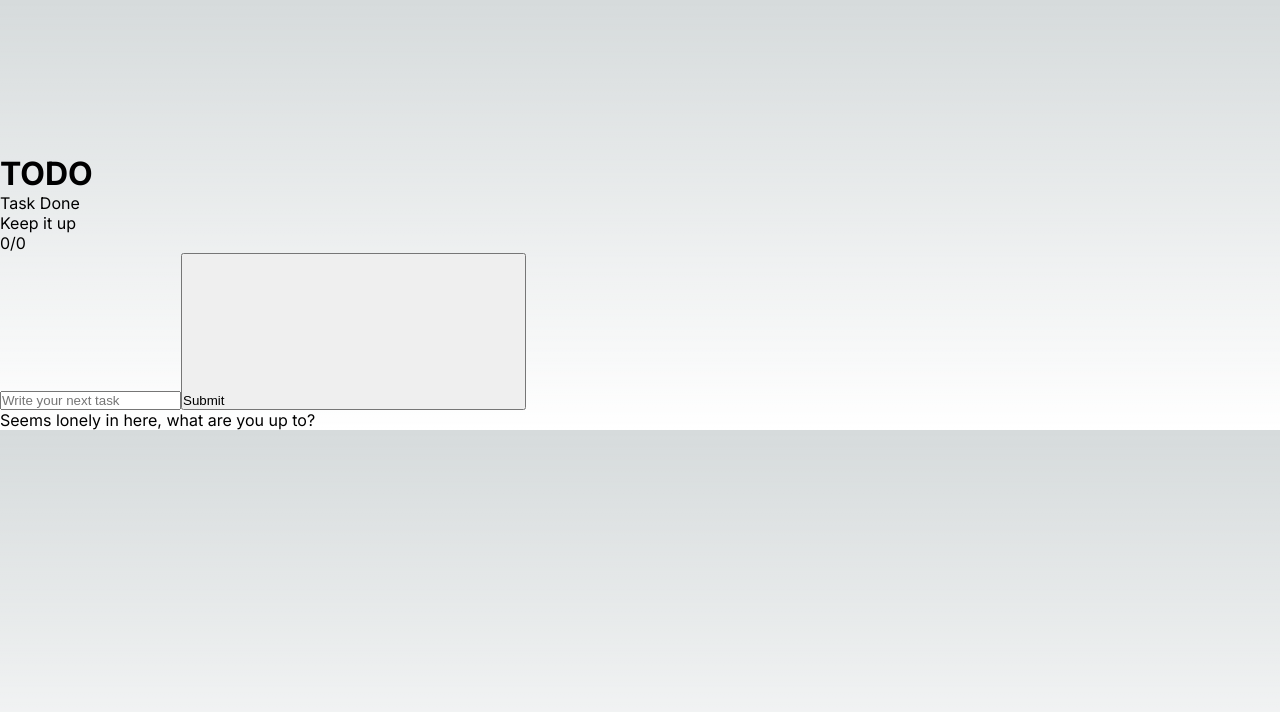
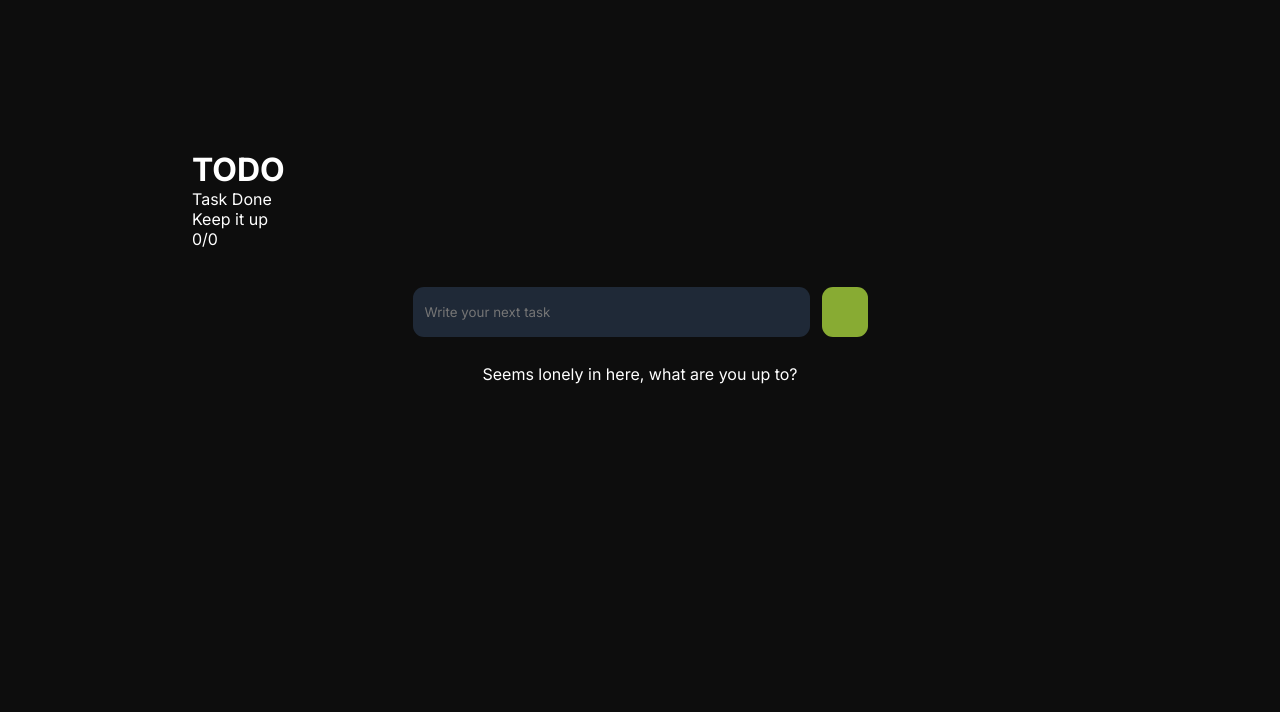
Before and after one commit to zluigon/todo-app, a Next.js app: page / in a window 1280 px wide. Shown: the top 712 px of the page. Built offline with nearby package versions, Linux system fonts and the light colour scheme.

Commit message:
update: removed template css, added custom styles

```diff
--- a/src/app/globals.css
+++ /dev/null
@@ -1,107 +0,0 @@
-:root {
-  --max-width: 1100px;
-  --border-radius: 12px;
-  --font-mono: ui-monospace, Menlo, Monaco, "Cascadia Mono", "Segoe UI Mono",
-    "Roboto Mono", "Oxygen Mono", "Ubuntu Monospace", "Source Code Pro",
-    "Fira Mono", "Droid Sans Mono", "Courier New", monospace;
-
-  --foreground-rgb: 0, 0, 0;
-  --background-start-rgb: 214, 219, 220;
-  --background-end-rgb: 255, 255, 255;
-
-  --primary-glow: conic-gradient(
-    from 180deg at 50% 50%,
-    #16abff33 0deg,
-    #0885ff33 55deg,
-    #54d6ff33 120deg,
-    #0071ff33 160deg,
-    transparent 360deg
-  );
-  --secondary-glow: radial-gradient(
-    rgba(255, 255, 255, 1),
-    rgba(255, 255, 255, 0)
-  );
-
-  --tile-start-rgb: 239, 245, 249;
-  --tile-end-rgb: 228, 232, 233;
-  --tile-border: conic-gradient(
-    #00000080,
-    #00000040,
-    #00000030,
-    #00000020,
-    #00000010,
-    #00000010,
-    #00000080
-  );
-
-  --callout-rgb: 238, 240, 241;
-  --callout-border-rgb: 172, 175, 176;
-  --card-rgb: 180, 185, 188;
-  --card-border-rgb: 131, 134, 135;
-}
-
-@media (prefers-color-scheme: dark) {
-  :root {
-    --foreground-rgb: 255, 255, 255;
-    --background-start-rgb: 0, 0, 0;
-    --background-end-rgb: 0, 0, 0;
-
-    --primary-glow: radial-gradient(rgba(1, 65, 255, 0.4), rgba(1, 65, 255, 0));
-    --secondary-glow: linear-gradient(
-      to bottom right,
-      rgba(1, 65, 255, 0),
-      rgba(1, 65, 255, 0),
-      rgba(1, 65, 255, 0.3)
-    );
-
-    --tile-start-rgb: 2, 13, 46;
-    --tile-end-rgb: 2, 5, 19;
-    --tile-border: conic-gradient(
-      #ffffff80,
-      #ffffff40,
-      #ffffff30,
-      #ffffff20,
-      #ffffff10,
-      #ffffff10,
-      #ffffff80
-    );
-
-    --callout-rgb: 20, 20, 20;
-    --callout-border-rgb: 108, 108, 108;
-    --card-rgb: 100, 100, 100;
-    --card-border-rgb: 200, 200, 200;
-  }
-}
-
-* {
-  box-sizing: border-box;
-  padding: 0;
-  margin: 0;
-}
-
-html,
-body {
-  max-width: 100vw;
-  overflow-x: hidden;
-}
-
-body {
-  color: rgb(var(--foreground-rgb));
-  background: linear-gradient(
-      to bottom,
-      transparent,
-      rgb(var(--background-end-rgb))
-    )
-    rgb(var(--background-start-rgb));
-}
-
-a {
-  color: inherit;
-  text-decoration: none;
-}
-
-@media (prefers-color-scheme: dark) {
-  html {
-    color-scheme: dark;
-  }
-}
--- a/src/app/layout.js
+++ b/src/app/layout.js
@@ -1,5 +1,5 @@
 import { Inter } from "next/font/google";
-import "./globals.css";
+import "./styles.css";
 
 const inter = Inter({ subsets: ["latin"] });
 
--- /dev/null
+++ b/src/app/styles.css
@@ -0,0 +1,173 @@
+*,
+*::after,
+*::before {
+	padding: 0;
+	margin: 0;
+	font-family: inherit;
+	box-sizing: border-box;
+}
+
+html,
+body {
+	font-family: sans-serif;
+	background-color: #0d0d0d;
+	color: #fff;
+	display: flex;
+	align-items: center;
+	justify-content: center;
+	width: 100vw;
+}
+
+button {
+	cursor: pointer;
+}
+
+.visually-hidden {
+	position: absolute !important;
+	clip: rect(1px, 1px, 1px, 1px);
+	padding: 0 !important;
+	border: 0 !important;
+	height: 1px !important;
+	width: 1px !important;
+	overflow: hidden;
+	white-space: nowrap;
+}
+
+.text-large {
+	font-size: 32px;
+}
+
+.text-small {
+	font-size: 24px;
+}
+
+.wrapper {
+	display: flex;
+	flex-direction: column;
+	width: 70%;
+}
+
+@media (max-width: 510px) {
+	.wrapper {
+		width: 100%;
+	}
+
+	header {
+		justify-content: center;
+	}
+}
+
+header {
+	display: flex;
+	align-items: center;
+	justify-content: flex-start;
+	gap: 12px;
+	padding: 42px;
+}
+
+.todohero_section {
+	border: 1px solid #c2b39a;
+	display: flex;
+	align-items: center;
+	justify-content: space-around;
+	align-self: center;
+	width: 90%;
+	max-width: 455px;
+	padding: 12px;
+	border-radius: 11px;
+}
+
+.todohero_section div:last-child {
+	background-color: #88ab33;
+	width: 150px;
+	height: 150px;
+	border-radius: 75px;
+	font-size: 48px;
+	display: flex;
+	align-items: center;
+	justify-content: center;
+	text-align: center;
+}
+.form {
+	align-self: center;
+	width: 97%;
+	max-width: 455px;
+	display: flex;
+	align-items: center;
+	gap: 12px;
+	margin-top: 38px;
+}
+.form label {
+	width: 90%;
+}
+.form input {
+	background-color: #1f2937;
+	color: #fff;
+	width: 100%;
+	height: 50px;
+	outline: none;
+	border: none;
+	border-radius: 11px;
+	padding: 12px;
+}
+.form button {
+	width: 10%;
+	height: 50px;
+	border-radius: 11px;
+	background-color: #88ab33;
+	border: none;
+}
+.todo_list {
+	align-self: center;
+	width: 97%;
+	max-width: 455px;
+	display: flex;
+	flex-direction: column;
+	align-items: center;
+	margin-top: 27px;
+	margin-bottom: 27px;
+	gap: 27px;
+}
+.todo_item,
+.edit-form input {
+	display: flex;
+	justify-content: space-between;
+	align-items: center;
+	height: 70px;
+	width: 100%;
+	max-width: 455px;
+	border: 1px solid #c2b39a;
+	font-size: 16px;
+	background-color: #0d0d0d;
+	color: #fff;
+	padding: 12px;
+}
+.edit-form input {
+	outline: transparent;
+	width: calc(100% - 14px);
+	height: calc(100% - 12px);
+	border: transparent;
+}
+.todo_items_left,
+.todo_items_right {
+	display: flex;
+	align-items: center;
+}
+.todo_items_left {
+	background-color: transparent;
+	border: none;
+	color: #fff;
+	gap: 12px;
+	font-size: 16px;
+}
+.todo_items_right {
+	gap: 4px;
+}
+.todo_items_right button {
+	background-color: transparent;
+	color: #fff;
+	border: none;
+}
+.todo_items_right button svg {
+	fill: #c2b39a;
+}
```
Also changed, not shown: src/app/page.module.css (deleted, +0 -230 lines).
